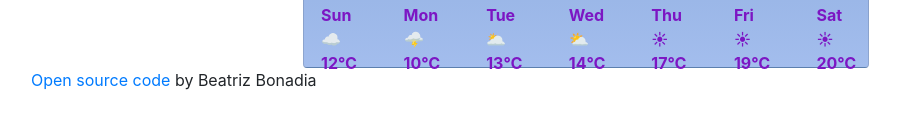
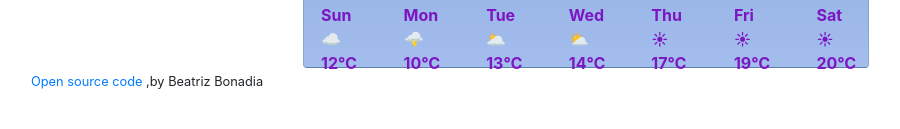
Before and after one commit to beatrizbonadia/weather-app, a plain HTML site: page 5/index.html in a window 1280 px wide. Shown: the part 461-590 px from the top of the page, without its empty margins (54-954 px from the left). Drawn offline with nearby package versions, Linux system fonts and the light colour scheme; files that its build step writes are made by us from their sources; no server answers; files whose address does not match are found by name.

Commit message:
changed p to small

```diff
--- a/5/index.html
+++ b/5/index.html
@@ -82,9 +82,10 @@
 </ul>
 
 </div>
-<p class="link">
-<a href="https://github.com/biabonadia/weather-app/find/main" target="_blanket">Open source code</a>
-by Beatriz Bonadia </p>
+<small>
+    <a href="https://github.com/biabonadia/weather-app/find/main" target="_blanket">Open source code</a>
+    ,by Beatriz Bonadia
+</small>
 </div>
 
 <script src="src/index.js"></script>
```
